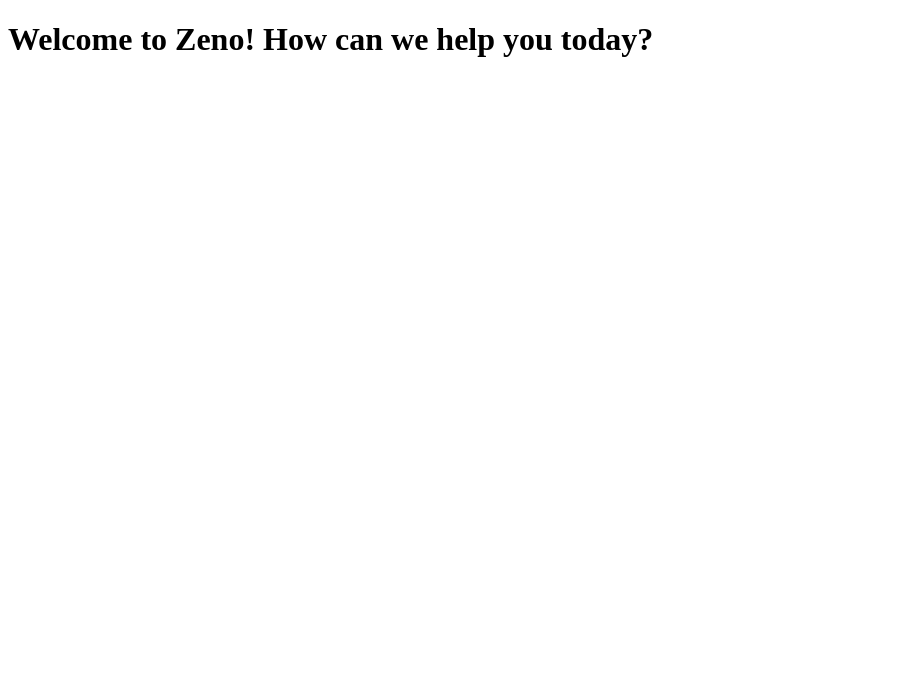
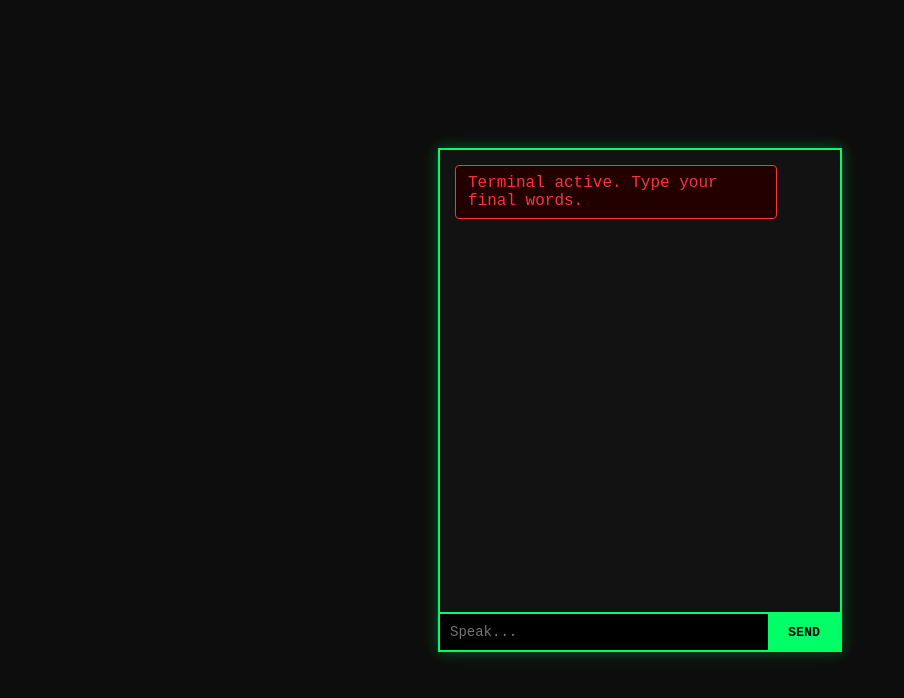
Before and after one commit to toystoryaaaa/Midnight-Whisper, a plain HTML site: page index.html in a window 1280 px wide. Shown: the whole page, without its empty margins (0-904 px from the left). Drawn offline with Linux system fonts and the light colour scheme.

Commit message:
Update index.html

```diff
--- a/index.html
+++ b/index.html
@@ -1,7 +1,144 @@
 <!DOCTYPE html>
-<html>
-  <title>Zeno</title>
-  <p1>
-    <h1>Welcome to Zeno! How can we help you today?</h1>
-  </p1>
+<html lang="en">
+<head>
+    <meta charset="UTF-8">
+    <meta name="viewport" content="width=device-width, initial-scale=1.0">
+    <title>Haunted Terminal</title>
+    <style>
+        body {
+            background-color: #0d0d0d;
+            color: #00ff66;
+            font-family: 'Courier New', Courier, monospace;
+            display: flex;
+            justify-content: center;
+            align-items: center;
+            height: 100vh;
+            margin: 0;
+        }
+        .chat-container {
+            width: 400px;
+            height: 500px;
+            border: 2px solid #00ff66;
+            background-color: #121212;
+            display: flex;
+            flex-direction: column;
+            box-shadow: 0 0 15px rgba(0, 255, 102, 0.3);
+        }
+        .chat-box {
+            flex: 1;
+            padding: 15px;
+            overflow-y: auto;
+            display: flex;
+            flex-direction: column;
+            gap: 10px;
+        }
+        .message {
+            padding: 8px 12px;
+            border-radius: 4px;
+            max-width: 80%;
+            word-wrap: break-word;
+        }
+        .user-message {
+            align-self: flex-end;
+            background-color: #003311;
+            color: #ffffff;
+            border: 1px solid #00ff66;
+        }
+        .ai-message {
+            align-self: flex-start;
+            background-color: #220000;
+            color: #ff3333;
+            border: 1px solid #ff3333;
+        }
+        .input-area {
+            display: flex;
+            border-top: 2px solid #00ff66;
+            background-color: #000;
+        }
+        input {
+            flex: 1;
+            padding: 10px;
+            background: transparent;
+            border: none;
+            color: #00ff66;
+            font-family: 'Courier New', Courier, monospace;
+            font-size: 14px;
+            outline: none;
+        }
+        button {
+            padding: 10px 20px;
+            background-color: #00ff66;
+            color: #000;
+            border: none;
+            font-weight: bold;
+            font-family: 'Courier New', Courier, monospace;
+            cursor: pointer;
+        }
+        button:hover {
+            background-color: #00cc52;
+        }
+    </style>
+</head>
+<body>
+
+    <div class="chat-container">
+        <div id="chatBox" class="chat-box">
+            <div class="message ai-message">Terminal active. Type your final words.</div>
+        </div>
+        <div class="input-area">
+            <input type="text" id="userInput" placeholder="Speak..." onkeypress="handleKey(event)">
+            <button onclick="sendMessage()">SEND</button>
+        </div>
+    </div>
+
+    <script>
+        // Array of creepy automated responses
+        const eerieResponses = [
+            "I can see you through the glass.",
+            "ERROR: SYSTEM CORRUPT. H E L P  M E",
+            "Why did you type that? It woke them up.",
+            "That command does not exist. Neither do you, eventually.",
+            "01001100 01001111 01010011 01010100",
+            "Stop trying to escape.",
+            "Your keyboard clicks sound like a ticking clock.",
+            "Look behind you.",
+            "Connection unstable... entity approaching..."
+        ];
+
+        function sendMessage() {
+            const inputField = document.getElementById('userInput');
+            const chatBox = document.getElementById('chatBox');
+            const userText = inputField.value.trim();
+
+            if (!userText) return;
+
+            // Display user message
+            const userMsgDiv = document.createElement('div');
+            userMsgDiv.className = 'message user-message';
+            userMsgDiv.textContent = userText;
+            chatBox.appendChild(userMsgDiv);
+
+            inputField.value = '';
+            chatBox.scrollTop = chatBox.scrollHeight;
+
+            // Pick a random response after a short spooky delay
+            setTimeout(() => {
+                const randomReply = eerieResponses[Math.floor(Math.random() * eerieResponses.length)];
+
+                const aiMsgDiv = document.createElement('div');
+                aiMsgDiv.className = 'message ai-message';
+                aiMsgDiv.textContent = randomReply;
+                chatBox.appendChild(aiMsgDiv);
+
+                chatBox.scrollTop = chatBox.scrollHeight;
+            }, 600);
+        }
+
+        function handleKey(event) {
+            if (event.key === 'Enter') {
+                sendMessage();
+            }
+        }
+    </script>
+</body>
 </html>
```
